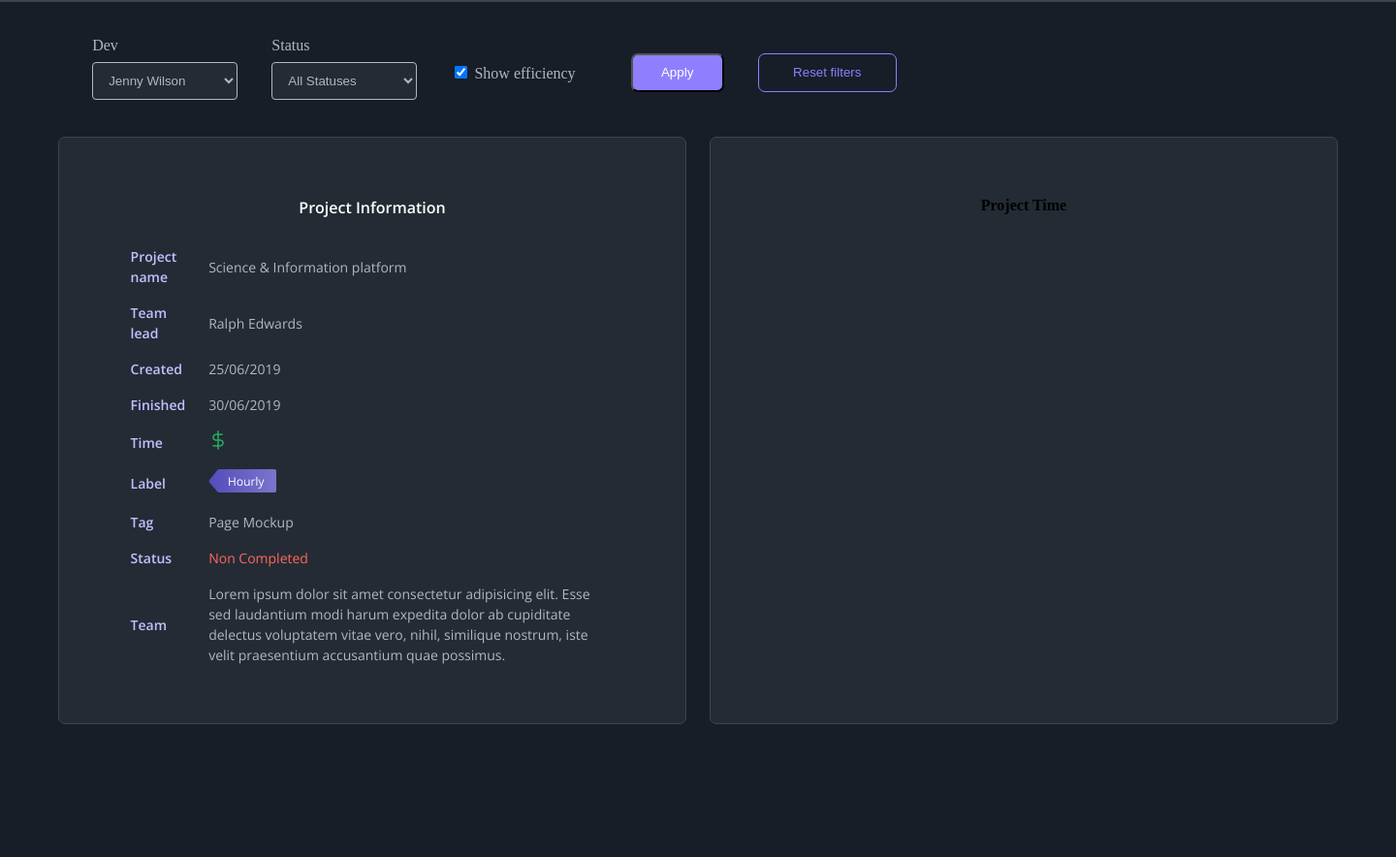
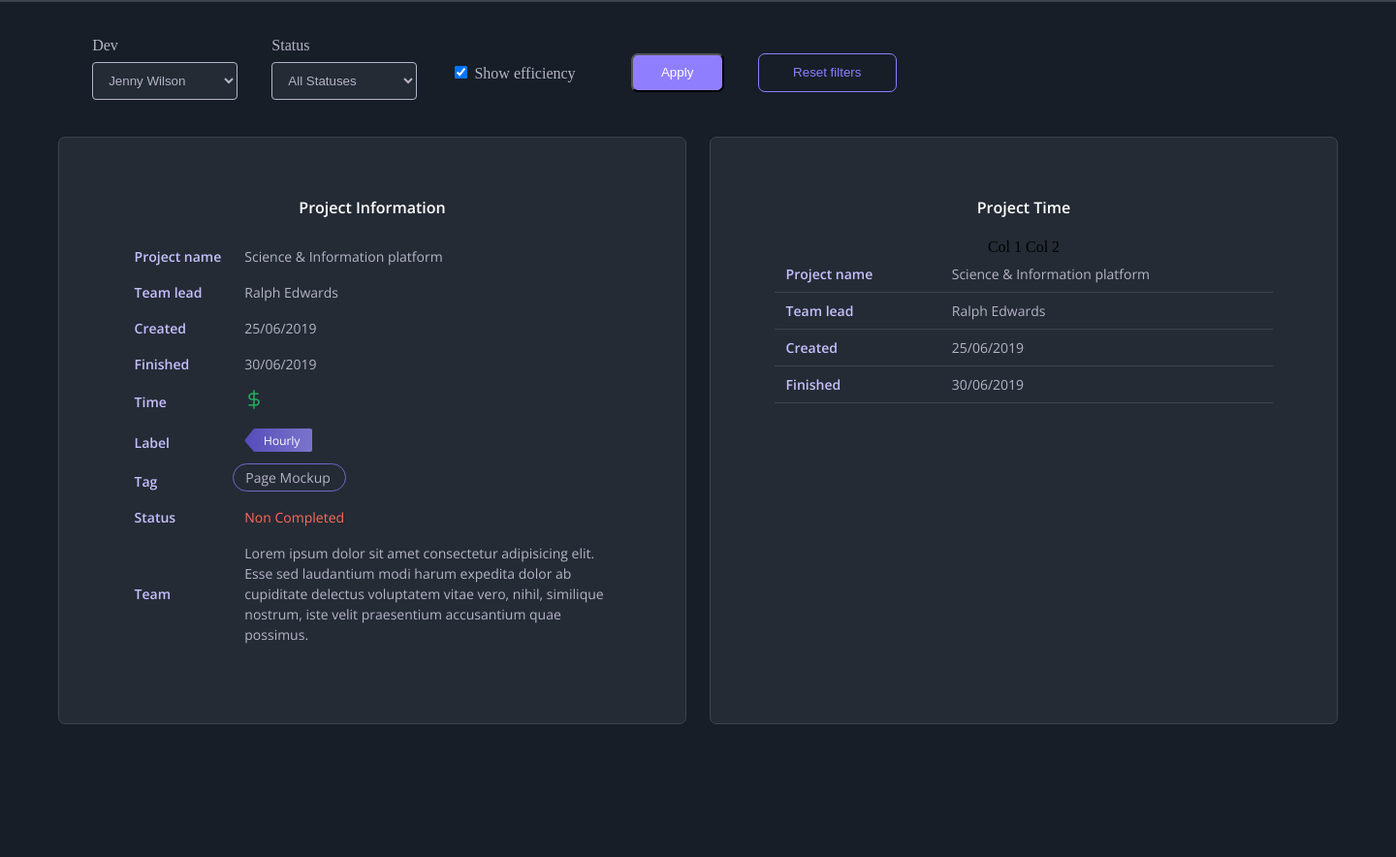
Before and after one commit to nikaffa/gulp-project, a Node server app: page / in a window 1440 px wide. Shown: the part 68-952 px from the top of the page at 97% size. Run offline with Node 20, Linux system fonts and the light colour scheme.

Commit message:
style card-proj info: text wrap, tag

```diff
--- a/public/index.html
+++ b/public/index.html
@@ -87,7 +87,7 @@
     <div class="card proj info">
       <div class="content">
         <h4 class="font_16_bold color_main" >Project Information</h4>
-        <table  >
+        <table>
           <tr>
             <td class="font_14_semibold color-primary">Project name</td>
             <td class="font_14_regular color-light">Science & Information platform</td>
@@ -114,7 +114,7 @@
           </tr>
           <tr>
             <td class="font_14_semibold color-primary">Tag</td>
-            <td class="font_14_regular color-light"> Page Mockup</td>
+            <td class="font_14_regular color-light tag "> Page Mockup</td>
           </tr>
           <tr>
             <td class="font_14_semibold color-primary">Status</td>
@@ -128,9 +128,34 @@
       </div>
     </div>
 
+
     <div class="card proj time">
       <div class="content">
-        <h4>Project Time</dh4>
+        <h4 class="font_16_bold color_main">Project Time</h4>
+        <table class="proj_time">
+          <col> Col 1
+
+          <tr>
+            <td class="font_14_semibold color-primary">Project name</td>
+            <td class="font_14_regular color-light">Science & Information platform</td>
+          </tr>
+          <tr>
+            <td class="font_14_semibold color-primary">Team lead</td>
+            <td class="font_14_regular color-light">Ralph Edwards</td>
+          </tr>
+        </col>
+          <col> Col 2
+          <tr>
+            <td class="font_14_semibold color-primary">Created</td>
+            <td class="font_14_regular color-light">25/06/2019</td>
+          </tr>
+          <tr>
+            <td class="font_14_semibold color-primary">Finished</td>
+            <td class="font_14_regular color-light">30/06/2019</td>
+          </tr>
+        </col>
+
+        </table>
       </div>
 
     </div>
--- a/public/stylesheets/index.css
+++ b/public/stylesheets/index.css
@@ -221,13 +221,21 @@
   padding: 8px 28px;
 }
 
-table {
+table, .proj_time {
   width: 100%;
   border-collapse: collapse;
   text-align: left;
 }
-table td {
-  padding: 8px;
+table td, .proj_time td {
+  padding: 8px 12px;
+  white-space: nowrap;
+}
+table td:last-child, .proj_time td:last-child {
+  white-space: normal;
+}
+
+.proj_time td {
+  border-bottom: 1px solid #3D444E;
 }
 
 .card, .proj, .time, .info {
@@ -260,3 +268,14 @@
 .time {
   left: 732px;
 }
+
+.tag {
+  border: 1px solid #6F68C6;
+  box-sizing: border-box;
+  border-radius: 15px;
+  align-items: center;
+  padding: 3px 12px;
+  width: 29%;
+  flex-direction: row;
+  display: flex;
+}
--- a/styles/_card.scss
+++ b/styles/_card.scss
@@ -28,3 +28,16 @@
   @extend .proj;
   left: 732px;
 }
+.tag{
+  @include border(15px, $color-border);
+  align-items: center;
+  padding: 3px 12px;
+  width: 29%;
+  flex-direction: row;
+  display: flex;
+//   position: absolute;
+// left: 29.63%;
+// right: 54.94%;
+// top: 57.59%;
+// bottom: 38.45%;
+}
--- a/styles/_components.scss
+++ b/styles/_components.scss
@@ -119,17 +119,27 @@
 }
 
 //tables
-
-
 table {
   width: 100%;
   border-collapse: collapse;
   text-align: left;
   td {
-  padding: 8px;
+  padding: 8px 12px;
+  white-space: nowrap;
+    &:last-child{
+      white-space: normal;
+    }
+    // &:nth-child(14) {
+    //   white-space: normal;
+    // }
   }
 }
-// .table_proj_info {
-//   @extend table;
+.proj_time {
+  @extend table;
+  th{
 
-// }
+  }
+  td {
+    border-bottom: 1px solid $additional;
+  }
+}
--- a/styles/_variables.scss
+++ b/styles/_variables.scss
@@ -6,6 +6,7 @@
 $secondary: #242B35;
 $additional: #3D444E;
 $main: #8F7FFF;
+$color-border:#6F68C6;
 $main-hover: rgba(143, 127, 255, 0.15);
 $color-light: #B6B4C6;
 $color-main: #FFFFFF;
```
Also changed, not shown: views/index.ejs (+28 -3 lines), styles/index.scss (line endings or trailing spaces).
